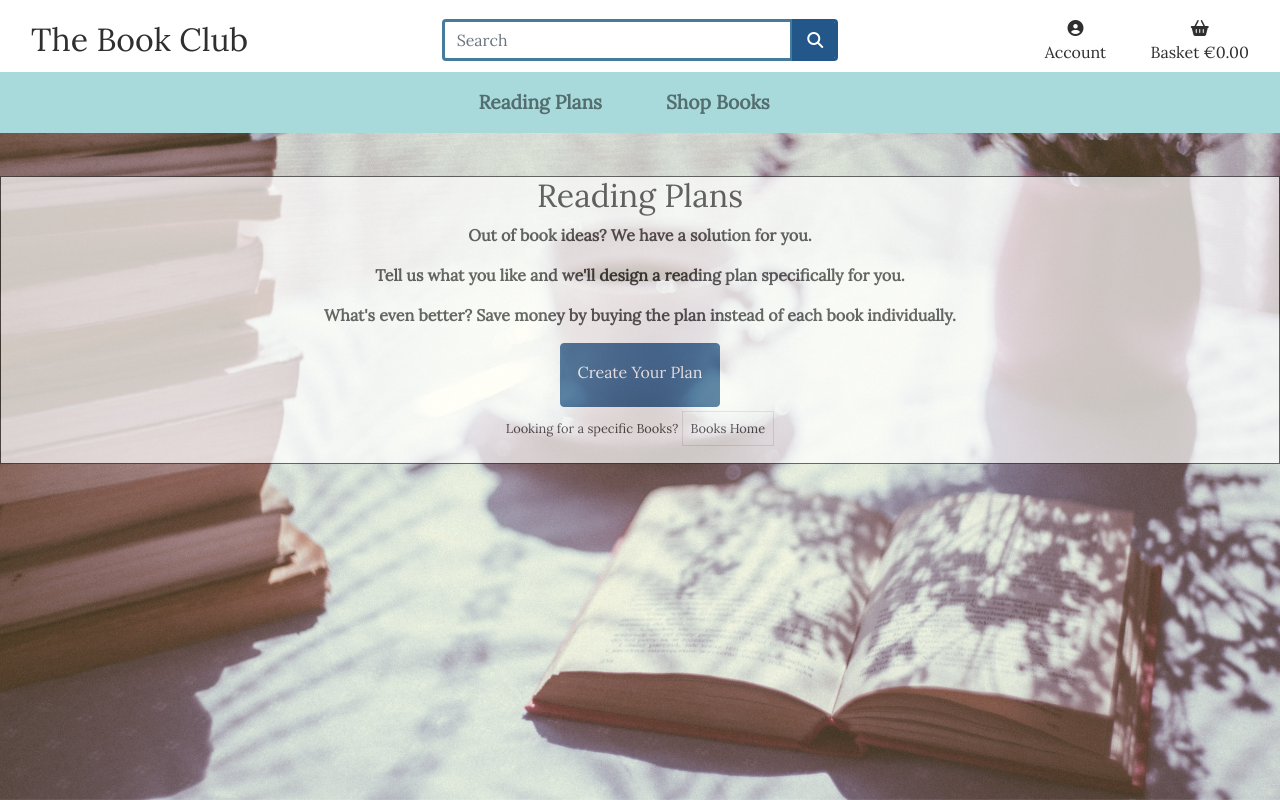
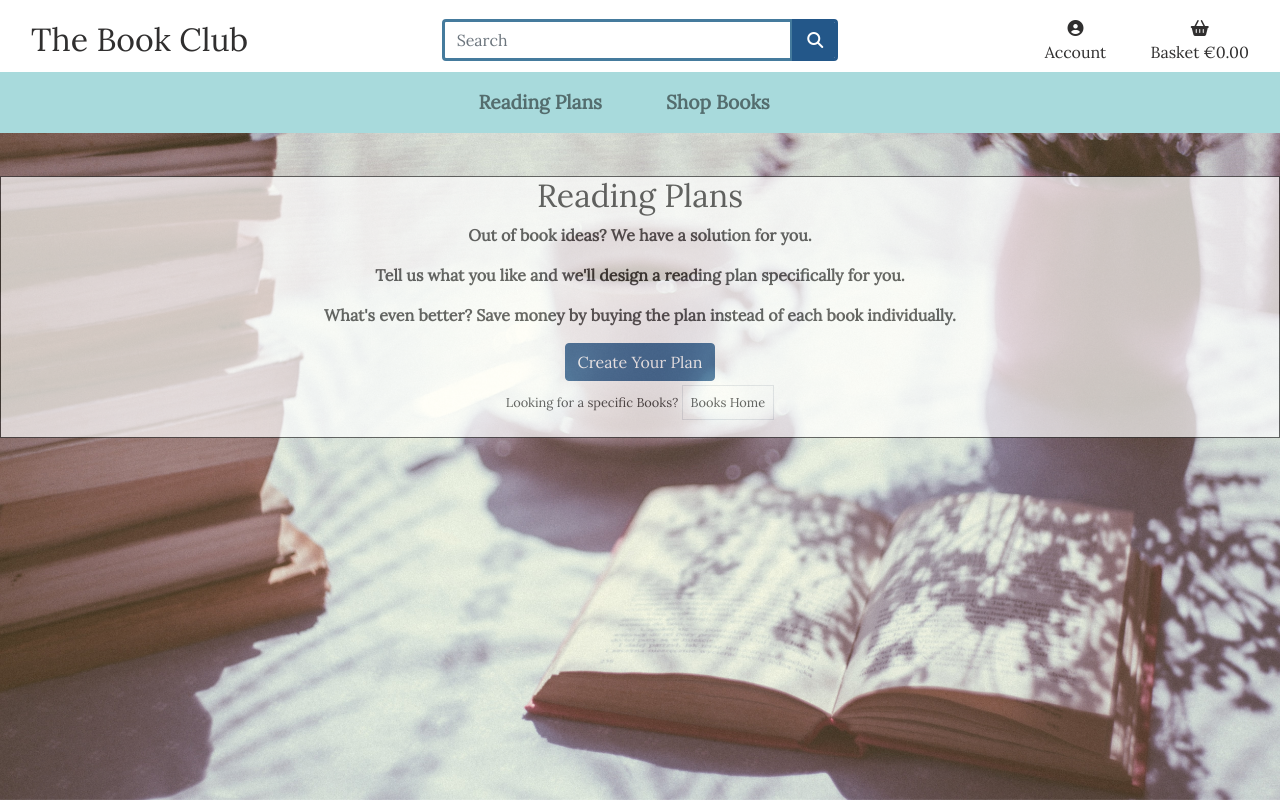
Before and after one commit to albenakr/the-book-club, a Django app: page /plans/ in a window 1280 px wide. Run offline with Django 3.2, Linux system fonts and the light colour scheme; parts of the project's set-up code (start-up, migrations or seed data) failed here and were passed over; some libraries are stand-ins or nearby versions.

Commit message:
Small styling changes across bag, plans and products

```diff
--- a/plans/static/plans/css/plans.css
+++ b/plans/static/plans/css/plans.css
@@ -7,11 +7,6 @@
 
 }
 
-.custom-plan-btn {
-    height: 4rem;
-    width: 10rem;
-    padding: 1rem;
-}
 
 div.transbox {
   background-color: #ffffff;
--- a/plans/templates/plans/plans.html
+++ b/plans/templates/plans/plans.html
@@ -20,7 +20,7 @@
         What's even better? Save money by buying the plan
         instead of each book individually.
       </p>
-      <a class="btn custom-plan-btn" href="{% url 'custom_plans' %}"
+      <a class="btn" href="{% url 'custom_plans' %}"
         >Create Your Plan
       </a>
 
--- a/products/templates/products/books.html
+++ b/products/templates/products/books.html
@@ -51,7 +51,7 @@
       <div class="col-sm-4">
          <p class="text-muted mt-3 text-center text-md-left">
             {% if search_term or current_genres or current_languages != 'None_None' %}
-            <span class="small"><a href="{% url 'books' %}">Books Home</a> | </span>
+            <span class="small"><a class="text-info" href="{% url 'books' %}">Books Home</a> | </span>
             {% endif %}
             Current search: {{ books|length }} Books{% if search_term %} found for <strong>"{{ search_term  }}"</strong>{% endif %}
          </p>
```
Also changed, not shown: bag/templates/bag/bag.html (+5 -3 lines).
